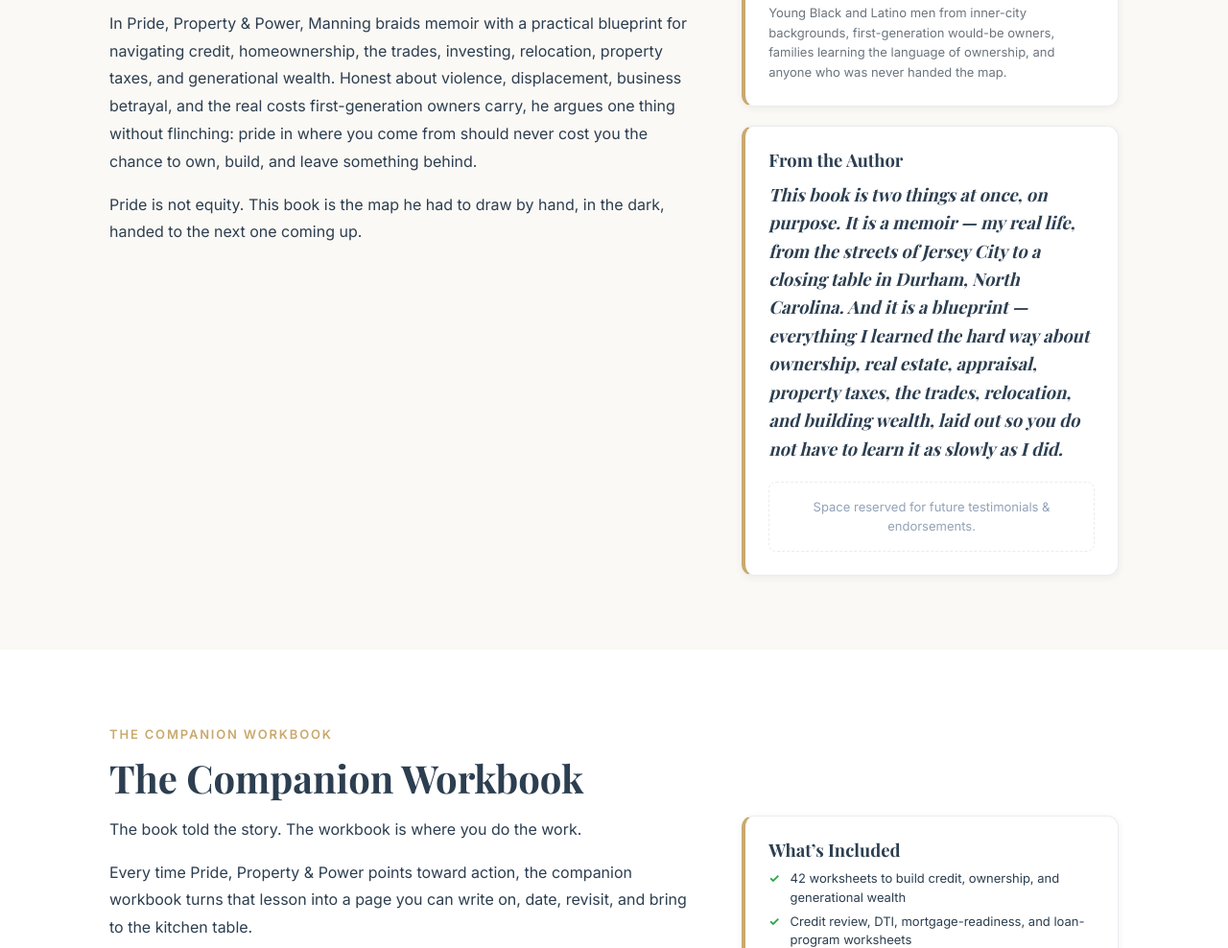
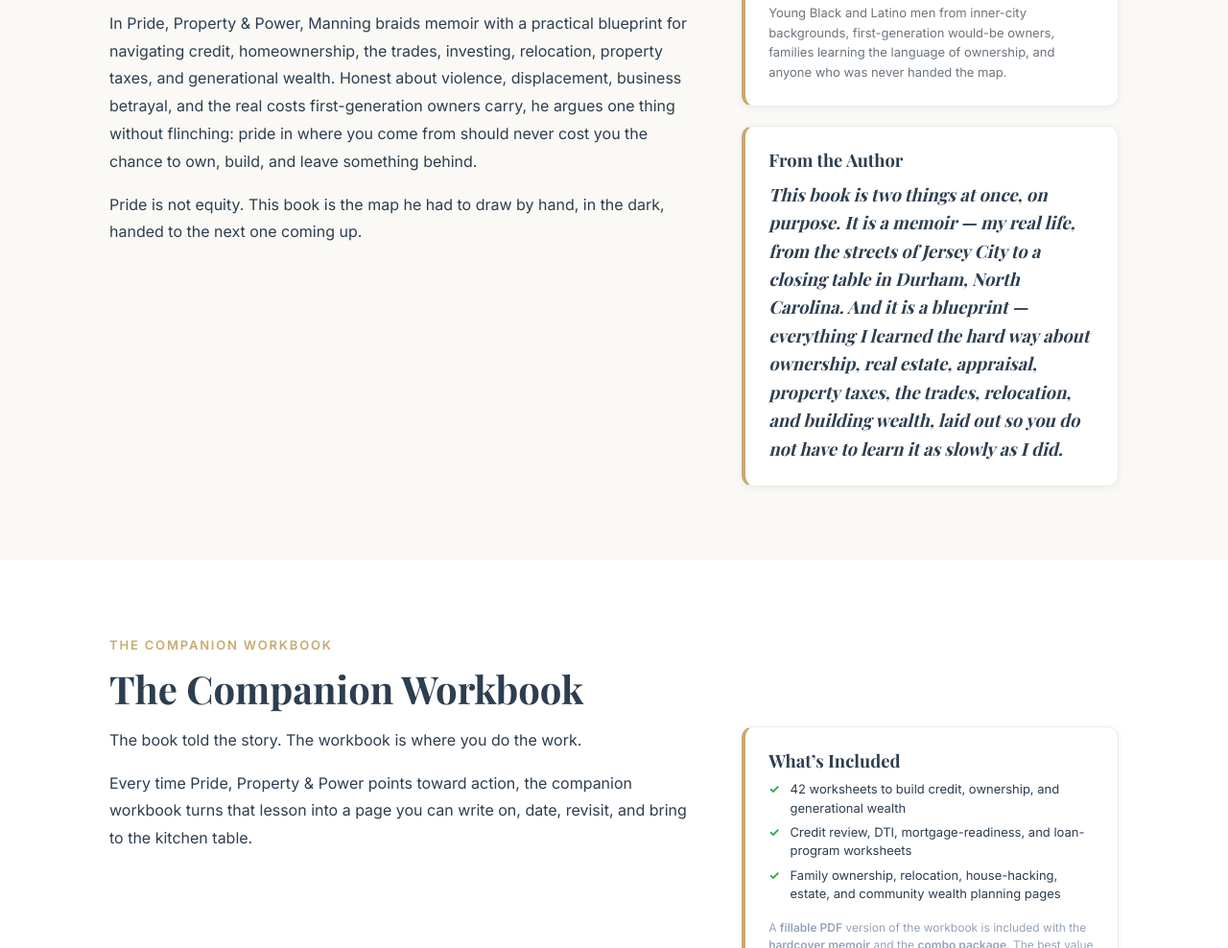
Before and after one commit to designerhomesre/website, a website: page books.html in a window 1280 px wide. Shown: the part 921-1909 px from the top of the page at 96% size. Drawn offline with nearby package versions, Linux system fonts and the light colour scheme.

Commit message:
Remove book page testimonial placeholder

```diff
--- a/books.html
+++ b/books.html
@@ -96,7 +96,6 @@
             <div class="books-aside" style="margin-top:1.25rem;">
               <h3>From the Author</h3>
               <p class="books-quote" data-content="synopsis.authorStatement">This book is two things at once: memoir and blueprint.</p>
-              <div class="books-testimonial-slot">Space reserved for future testimonials &amp; endorsements.</div>
             </div>
           </div>
         </div>
```
